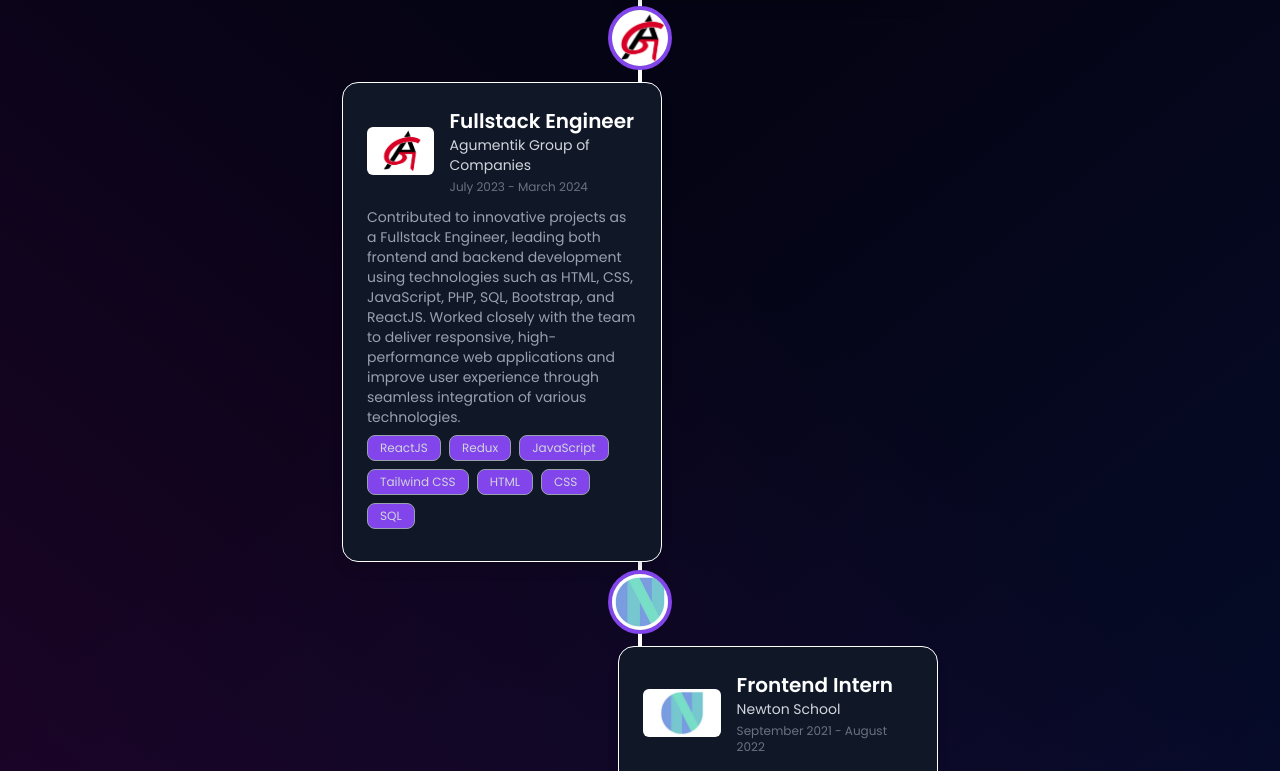
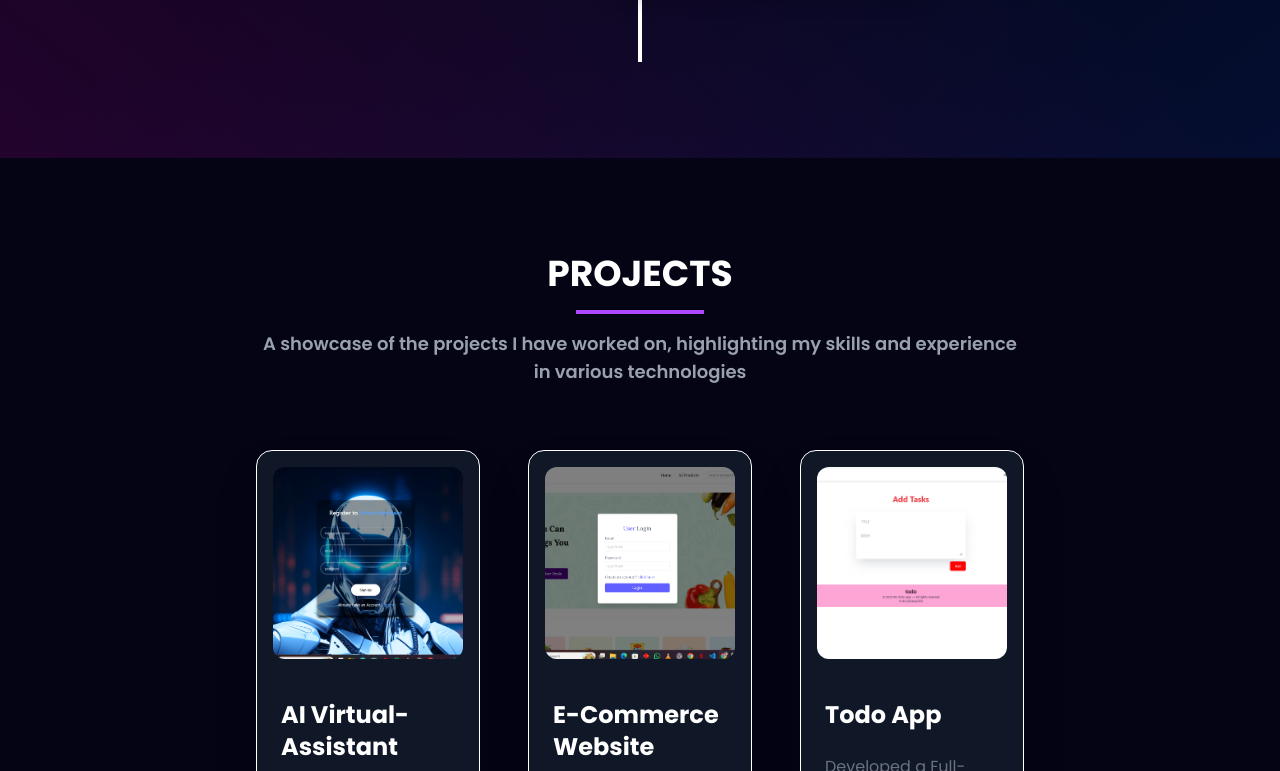
Before and after one commit to Gayatri-Vishwa/portfolio, a React (Vite) app: page / in a window 1280 px wide. Shown: the part 2809-3580 px from the top of the page. Built offline with nearby package versions, Linux system fonts and the light colour scheme; the HTML template or start-up script is replaced by a standard one.

Commit message:
first commit

```diff
--- a/src/constants.js
+++ b/src/constants.js
@@ -157,32 +157,32 @@ export const experiences = [
       // " Next Js",
     ],
   },
-  {
-    id: 1,
-    img: agcLogo,
-    role: "Fullstack Engineer",
-    company: "Agumentik Group of Companies",
-    date: "July 2023 - March 2024",
-    desc: "Contributed to innovative projects as a Fullstack Engineer, leading both frontend and backend development using technologies such as HTML, CSS, JavaScript, PHP, SQL, Bootstrap, and ReactJS. Worked closely with the team to deliver responsive, high-performance web applications and improve user experience through seamless integration of various technologies.",
-    skills: [
-      "ReactJS",
-      "Redux",
-      "JavaScript",
-      "Tailwind CSS",
-      "HTML",
-      "CSS",
-      "SQL",
-    ],
-  },
-  {
-    id: 2,
-    img: newtonschoolLogo,
-    role: "Frontend Intern",
-    company: "Newton School",
-    date: "September 2021 - August 2022",
-    desc: "Worked as a Frontend Developer Intern, designing and implementing scalable UI components and responsive websites using HTML, CSS, JavaScript, Bootstrap, and Material UI. Collaborated with the design team to translate wireframes and prototypes from Figma into interactive, user-friendly web pages.",
-    skills: ["HTML", "CSS", "Javascript", "Bootstrap", "Figma", "Material UI"],
-  },
+  // {
+  //   id: 1,
+  //   img: agcLogo,
+  //   role: "Fullstack Engineer",
+  //   company: "Agumentik Group of Companies",
+  //   date: "July 2023 - March 2024",
+  //   desc: "Contributed to innovative projects as a Fullstack Engineer, leading both frontend and backend development using technologies such as HTML, CSS, JavaScript, PHP, SQL, Bootstrap, and ReactJS. Worked closely with the team to deliver responsive, high-performance web applications and improve user experience through seamless integration of various technologies.",
+  //   skills: [
+  //     "ReactJS",
+  //     "Redux",
+  //     "JavaScript",
+  //     "Tailwind CSS",
+  //     "HTML",
+  //     "CSS",
+  //     "SQL",
+  //   ],
+  // },
+  // {
+  //   id: 2,
+  //   img: newtonschoolLogo,
+  //   role: "Frontend Intern",
+  //   company: "Newton School",
+  //   date: "September 2021 - August 2022",
+  //   desc: "Worked as a Frontend Developer Intern, designing and implementing scalable UI components and responsive websites using HTML, CSS, JavaScript, Bootstrap, and Material UI. Collaborated with the design team to translate wireframes and prototypes from Figma into interactive, user-friendly web pages.",
+  //   skills: ["HTML", "CSS", "Javascript", "Bootstrap", "Figma", "Material UI"],
+  // },
 ];
 
 export const education = [
@@ -423,25 +423,25 @@ export const projects = [
       "https://github.com/Gayatri-Vishwa/JS-Projects/tree/main/ConvertTextToSpeech",
     webapp: "https://js-projects-ee58.vercel.app/",
   },
-  {
-    id: 15,
-    title: "Translator",
-    description:
-      "A React-based language translator application that allows users to translate text into multiple languages The app uses a translation API to provide fast and accurate results in real time. It features a clean, user-friendly interface for seamless language conversion",
+  // {
+  //   id: 15,
+  //   title: "Translator",
+  //   description:
+  //     "A React-based language translator application that allows users to translate text into multiple languages The app uses a translation API to provide fast and accurate results in real time. It features a clean, user-friendly interface for seamless language conversion",
 
-    image: translator,
-    tags: ["React JS", "tailwindcss", "Translation API", "JavaScript (ES6+)"],
-    github: "https://codingmasterweb.in/",
-    webapp: "https://codingmasterweb.in/",
-  },
-  {
-    id: 16,
-    title: "Video Script Generator",
-    description:
-      "An efficient and customizable NPM package for validating email addresses. Built using React.js and Node.js, it provides robust validation features to help developers ensure that email inputs meet required formats and standards.",
-    image: npmLogo,
-    tags: ["React JS", "Node.js", "NPM", "Validation"],
-    github: "https://github.com/codingmastr/cmtk-email-validator",
-    webapp: "https://www.npmjs.com/package/cmtk-email-validator",
-  },
+  //   image: translator,
+  //   tags: ["React JS", "tailwindcss", "Translation API", "JavaScript (ES6+)"],
+  //   github: "https://codingmasterweb.in/",
+  //   webapp: "https://codingmasterweb.in/",
+  // },
+  // {
+  //   id: 16,
+  //   title: "Video Script Generator",
+  //   description:
+  //     "An efficient and customizable NPM package for validating email addresses. Built using React.js and Node.js, it provides robust validation features to help developers ensure that email inputs meet required formats and standards.",
+  //   image: npmLogo,
+  //   tags: ["React JS", "Node.js", "NPM", "Validation"],
+  //   github: "https://github.com/codingmastr/cmtk-email-validator",
+  //   webapp: "https://www.npmjs.com/package/cmtk-email-validator",
+  // },
 ];
```
